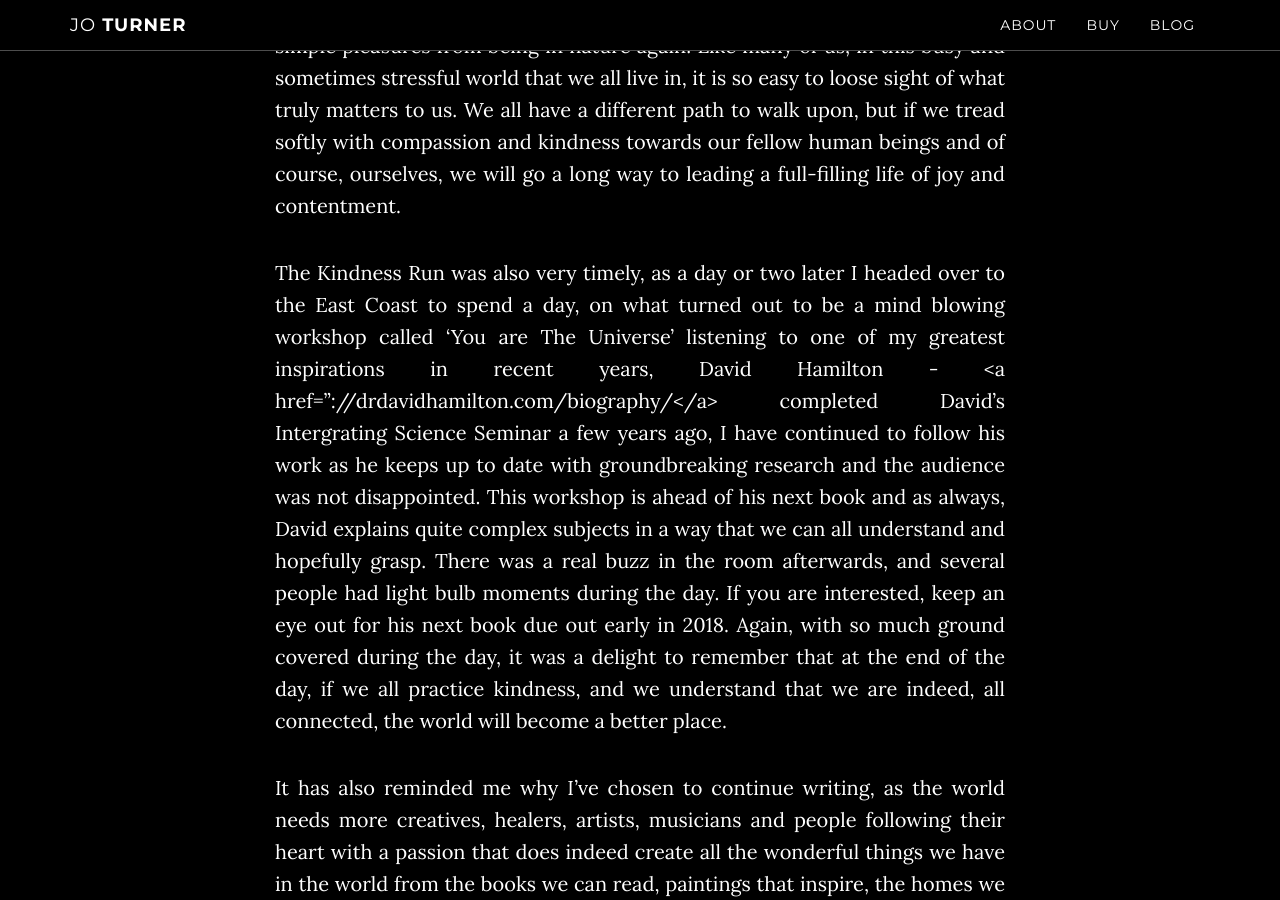
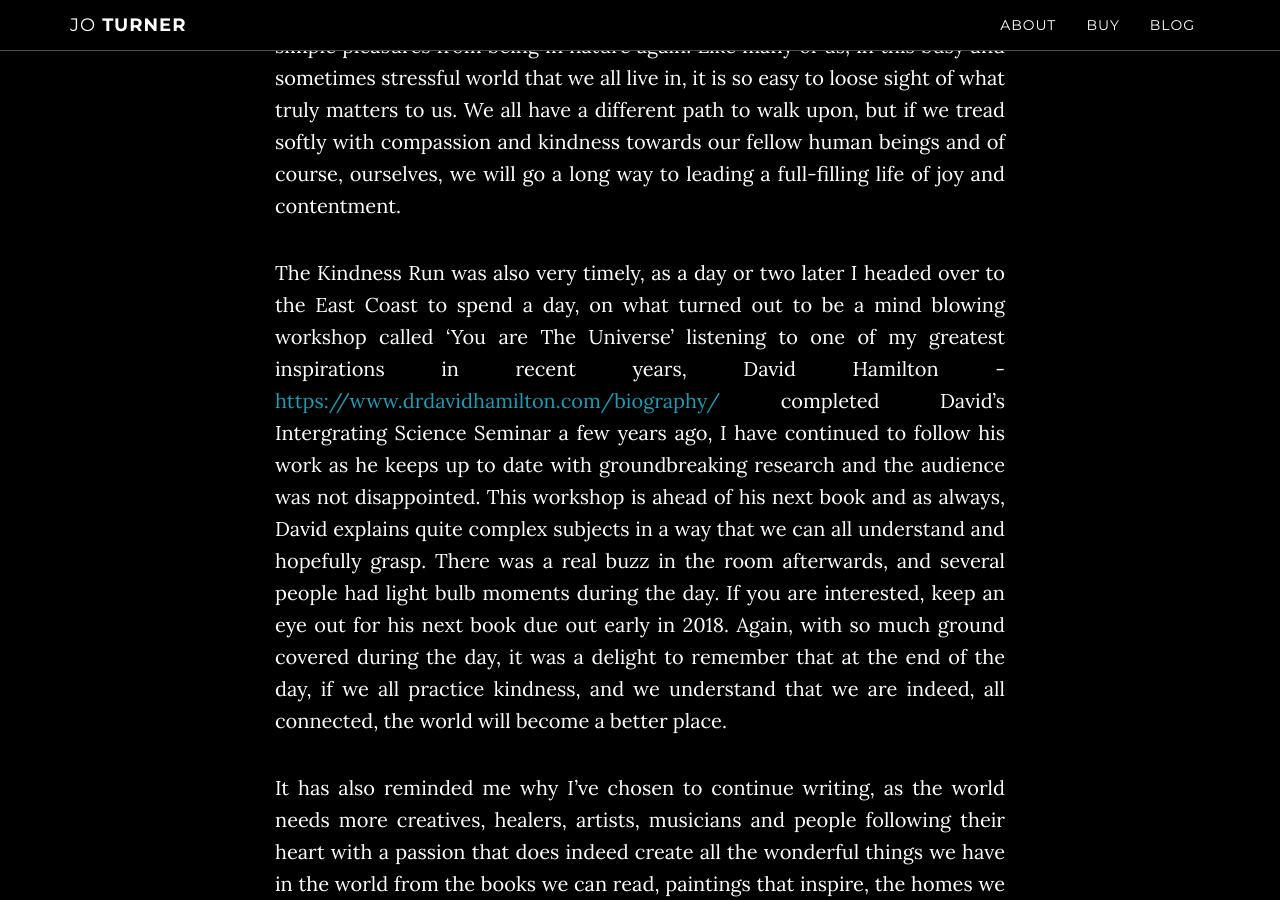
Before and after one commit to cardsfromtheedge/cardsfromtheedge.github.io, a Jekyll site: the page built from _posts/2017-08-12-Away-from-The-Edge.md, in a window 1280 px wide and 900 px high, scrolled down 1617 px. Built offline with Jekyll 4.4.1, drawn with Linux system fonts in a browser that asks for light colours.

Commit message:
Update 2017-08-12-Away-from-The-Edge.md

```diff
--- a/_posts/2017-08-12-Away-from-The-Edge.md
+++ b/_posts/2017-08-12-Away-from-The-Edge.md
@@ -10,6 +10,6 @@
 
 It got me thinking about all things in the world that can bog you down, and how easily you can lose sight of the really important things, like health, friendship, laughter, playfulness, companionship, creativity, peace and the simple pleasures from being in nature again. Like many of us, in this busy and sometimes stressful world that we all live in, it is so easy to loose sight of what truly matters to us.  We all have a different path to walk upon, but if we tread softly with compassion and kindness towards our fellow human beings and of course, ourselves, we will go a long way to leading a full-filling life of joy and contentment.
 
-The Kindness Run was also very timely, as a day or two later I headed over to the East Coast to spend a day, on what turned out to be a mind blowing workshop called ‘You are The Universe’ listening to one of my greatest inspirations in recent years, David Hamilton - <a href="://drdavidhamilton.com/biography/</a> completed David’s Intergrating Science Seminar a few years ago, I have continued to follow his work as he keeps up to date with groundbreaking research and the audience was not disappointed.  This workshop is ahead of his next book and as always, David explains quite complex subjects in a way that we can all understand and hopefully grasp. There was a real buzz in the room afterwards, and several people had light bulb moments during the day. If you are interested, keep an eye out for his next book due out early in 2018. Again, with so much ground covered during the day, it was a delight to remember that at the end of the day, if we all practice kindness, and we understand that we are indeed, all connected, the world will become a better place.
+The Kindness Run was also very timely, as a day or two later I headed over to the East Coast to spend a day, on what turned out to be a mind blowing workshop called ‘You are The Universe’ listening to one of my greatest inspirations in recent years, David Hamilton - <a href="https://www.drdavidhamilton.com/biography/">https://www.drdavidhamilton.com/biography/</a> completed David’s Intergrating Science Seminar a few years ago, I have continued to follow his work as he keeps up to date with groundbreaking research and the audience was not disappointed.  This workshop is ahead of his next book and as always, David explains quite complex subjects in a way that we can all understand and hopefully grasp. There was a real buzz in the room afterwards, and several people had light bulb moments during the day. If you are interested, keep an eye out for his next book due out early in 2018. Again, with so much ground covered during the day, it was a delight to remember that at the end of the day, if we all practice kindness, and we understand that we are indeed, all connected, the world will become a better place.
 
 It has also reminded me why I’ve chosen to continue writing, as the world needs more creatives, healers, artists, musicians and people following their heart with a passion that does indeed create all the wonderful things we have in the world from the books we can read, paintings that inspire, the homes we live in, the musical instruments available to play, the gardens we tend, the boats we sail and the skis that allow us to fly down a mountainside! The list is endless and full of possibilities, all brought into reality by these people because their hearts are so full of passion to create these things. And no matter how small your passion may seem, every person who has a passion to create will make a difference in someone’s world however small that is, and that is what spurs me onwards. With gratitude as always, for reading this post. ☺
```
